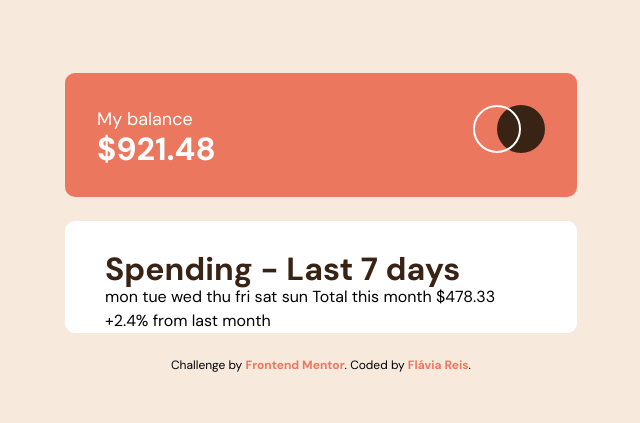
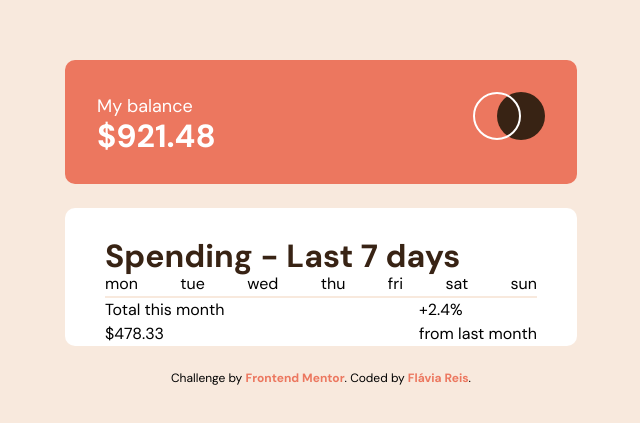
Before and after one commit to flaviare1s/expenses-chart-component, a website: page src/index.html in a window 1280 px wide. Shown: the part 177-600 px from the top of the page, without its empty margins (319-959 px from the left). Drawn offline with Linux system fonts and the light colour scheme.

Commit message:
Working on HTML

```diff
--- a/src/index.html
+++ b/src/index.html
@@ -17,7 +17,7 @@
 </head>
 <body class="font-dm bg-cream flex flex-col justify-center items-center h-screen m-auto gap-4 sm:gap-6">
 
-  <section class="w-[95%] sm:w-[70%] md:w-[50%] lg:w-[40%] bg-soft_red flex justify-between items-centern p-5 sm:p-8 rounded-[10px]">
+  <header class="w-[95%] sm:w-[70%] md:w-[50%] lg:w-[40%] bg-soft_red flex justify-between items-centern p-5 sm:p-8 rounded-[10px]">
     <div>
       <p class="text-white text-[15px] sm:text-lg">My balance</p>
       <p class="text-white font-bold text-2xl sm:text-[32px]">$921.48</p>
@@ -25,22 +25,32 @@
     <div>
       <img class="h-10 sm:h-12" src="../images/logo.svg" alt="Logo">
     </div>
-  </section>
+  </header>
 
-  <section class="w-[95%] sm:w-[70%] md:w-[60%] lg:w-[40%] bg-white px-5 sm:px-10 rounded-[10px]">
+  <main class="w-[95%] sm:w-[70%] md:w-[60%] lg:w-[40%] bg-white px-5 sm:px-10 rounded-[10px]">
     <h1 class="text-dark_brown font-bold text-2xl sm:text-[32px] pt-6 sm:pt-8">Spending - Last 7 days</h1>
-    mon
-    tue
-    wed
-    thu
-    fri
-    sat
-    sun
-    Total this month
-    $478.33
-    +2.4%
-    from last month
-  </section>
+
+    <div class="flex justify-between border-b-2 border-b-cream ">
+      <div>mon</div>
+      <div>tue</div>
+      <div>wed</div>
+      <div>thu</div>
+      <div>fri</div>
+      <div>sat</div>
+      <div>sun</div>
+    </div>
+
+    <div class="flex justify-between">
+      <div>
+        <p>Total this month</p>
+        <p>$478.33</p>
+      </div>
+      <div>
+        <p>+2.4%</p>
+        <p>from last month</p>
+      </div>
+    </div>
+  </main>
 
   <footer class="text-xs text-center">
     Challenge by <a class="text-soft_red font-bold" href="https://www.frontendmentor.io?ref=challenge" target="_blank">Frontend Mentor</a>.
```
Also changed, not shown: src/output.css.
